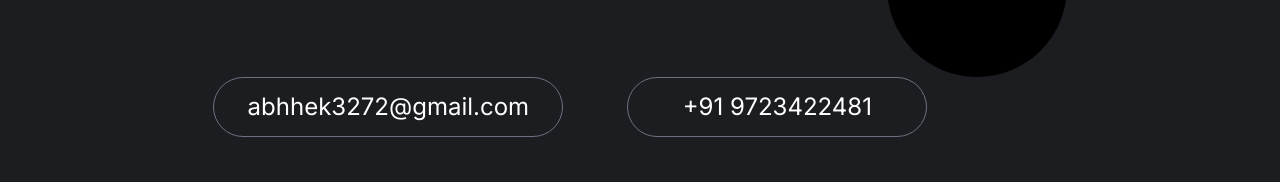
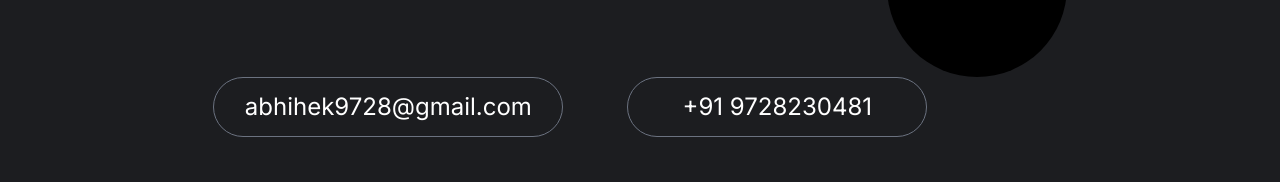
Before and after one commit to Abhishek058/Abhishek, a Next.js app: page / in a window 1280 px wide. Shown: the part 3700-3882 px from the top of the page. Built offline with nearby package versions, Linux system fonts and the light colour scheme.

Commit message:
Update HomeContact.tsx

```diff
--- a/components/Contact/HomeContact.tsx
+++ b/components/Contact/HomeContact.tsx
@@ -40,12 +40,12 @@ export default function Contact() {
             </div>
             <div className="flex flex-col items-center sm:flex-row sm:gap-x-16 gap-y-8 mt-8 sm:mt-0">
               <Nav
-                title="abhhek3272@gmail.com"
+                title="abhihek9728@gmail.com"
                 styl="w-[350px] h-[60px] border-[1px] border-gray-500 rounded-full text-white flex items-center justify-center hover:bg-blue-500 cursor-pointer duration-300"
                 link="/contact"
               />
               <Nav
-                title="+91 9723422481"
+                title="+91 9728230481"
                 styl="w-[300px] h-[60px] border-[1px] border-gray-500 rounded-full text-white flex items-center justify-center hover:bg-blue-500 cursor-pointer duration-300"
                 link="/contact"
               />
```
